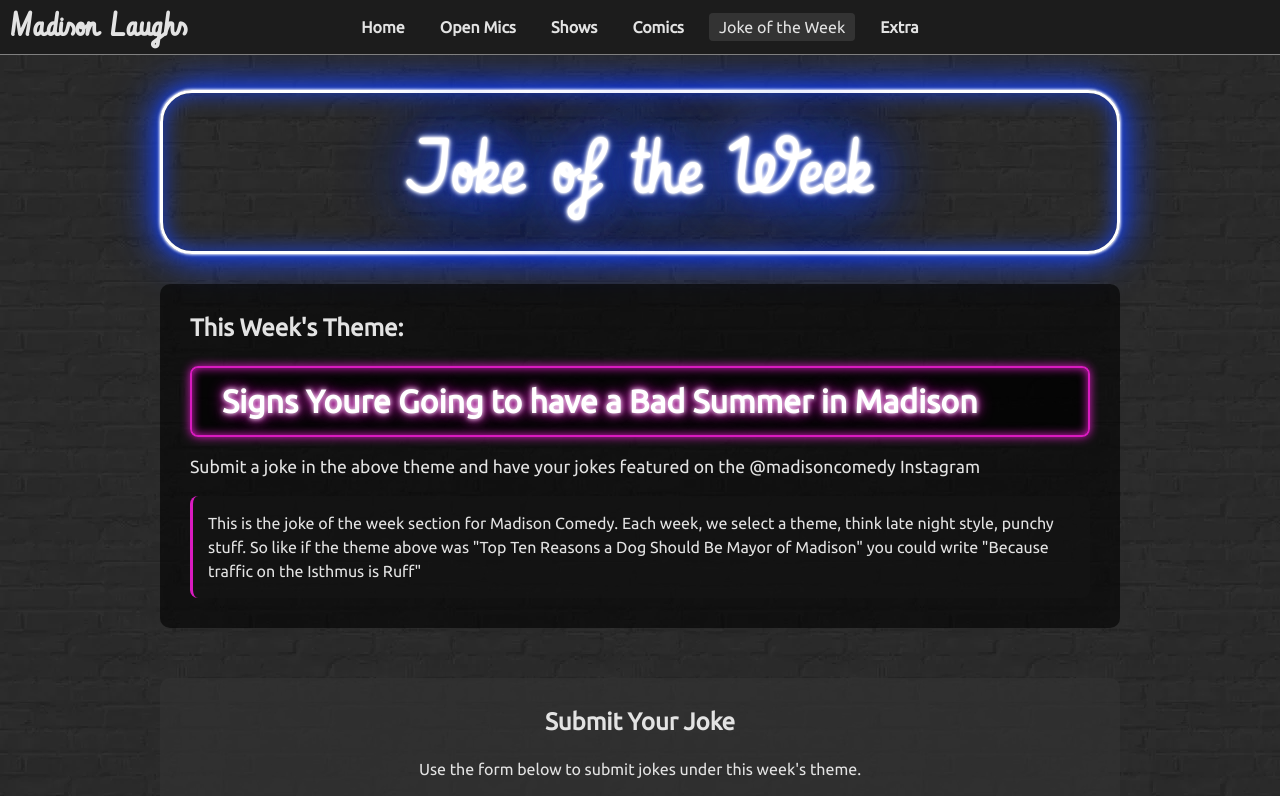
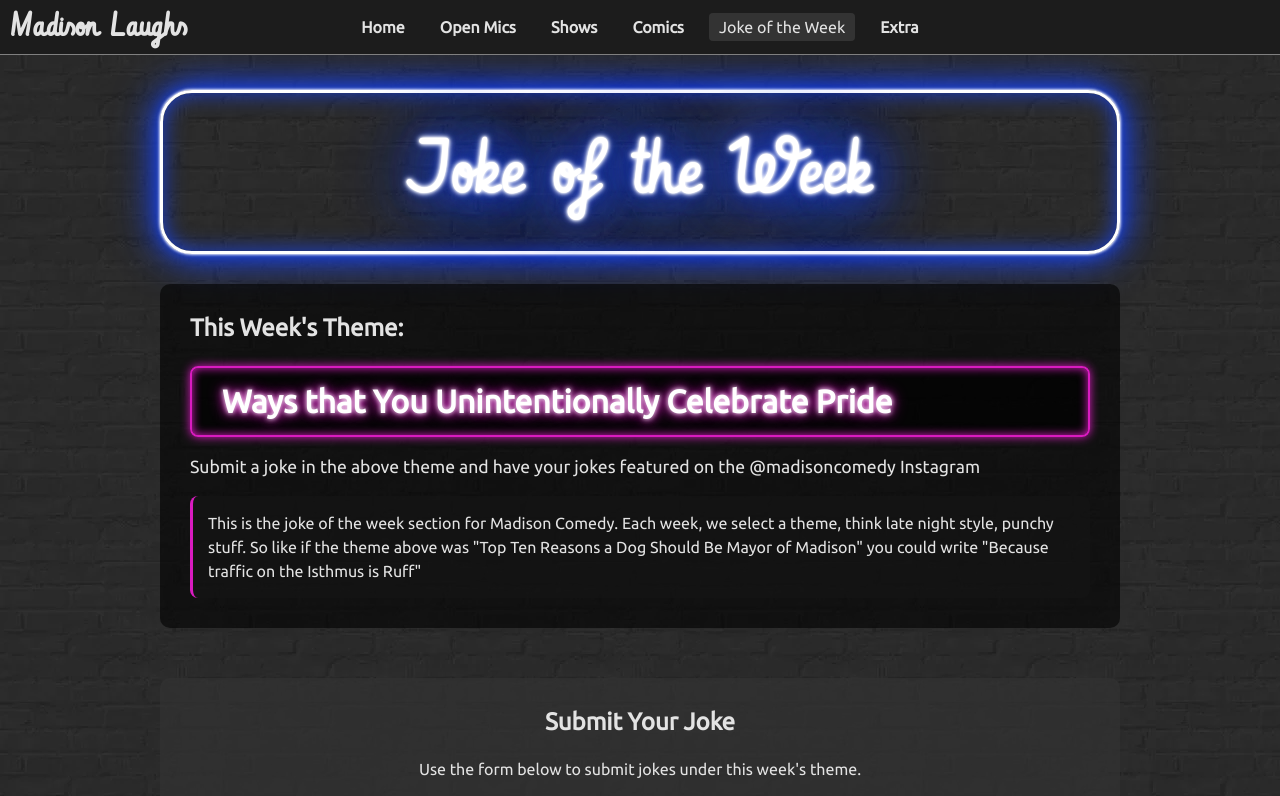
Before and after one commit to clamlands/local-madison-comedy, a SvelteKit app: page /joke-of-the-week in a window 1280 px wide. Shown: the top 796 px of the page. Built offline with nearby package versions, Linux system fonts and the light colour scheme.

Commit message:
New Theme and Link

```diff
--- a/src/routes/joke-of-the-week/+page.svelte
+++ b/src/routes/joke-of-the-week/+page.svelte
@@ -2,11 +2,11 @@
   import { onMount } from 'svelte';
 
   // Weekly theme - to be updated manually each week
-  let weeklyTheme = 'Signs Youre Going to have a Bad Summer in Madison';
+  let weeklyTheme = 'Ways that You Unintentionally Celebrate Pride';
 
   // Google Form link - update this URL when creating a new form
   let googleFormLink =
-    'https://docs.google.com/forms/d/1lUMNGxp2fIZzNINMb6lqEl8z-OTwSIyWrTp5_c4Vl58/'; // Replace with your actual Google Form URL
+    'https://docs.google.com/forms/d/1WMG7HJwW_A0km1NtvrG1n1JtZ4aEPCy9pTHjFlOsbys/'; // Replace with your actual Google Form URL
 
   // Instagram hashtag to display
   let instagramHashtag = 'madisonlaughs';
```
